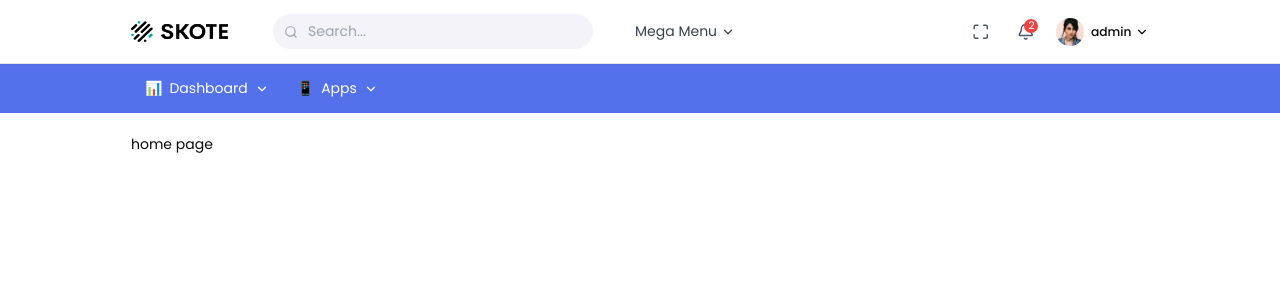
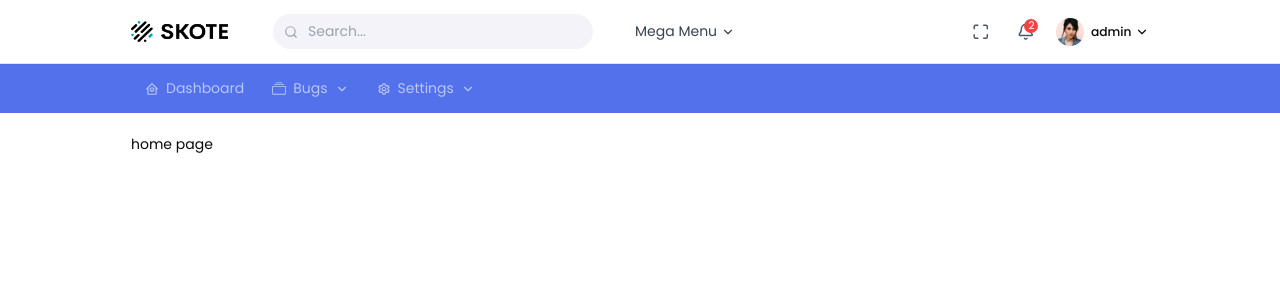
Before and after one commit to PushkarMandark/dashboard, a Next.js app: page / in a window 1280 px wide. Shown: the top 300 px of the page. Built offline with nearby package versions, Linux system fonts and the light colour scheme.

Commit message:
menu fix

```diff
--- a/app/globals.css
+++ b/app/globals.css
@@ -106,3 +106,18 @@
     font-size: 14px; /* This would explicitly set the base font size */
   }
 }
+
+@layer base {
+  /* Remove or comment out the previous button styles */
+
+  /* Add new specific styles for the desktop menu */
+  .desktop-nav-button {
+    color: #fff9; /* Default slightly transparent white */
+    transition: color 0.2s ease-in-out;
+  }
+
+  .desktop-nav-button:hover,
+  .desktop-nav-button[aria-expanded="true"] {
+    color: #ffff; /* Full white on hover/active */
+  }
+}
--- a/components/SubHeader.jsx
+++ b/components/SubHeader.jsx
@@ -2,6 +2,8 @@
 import Link from "next/link";
 import { ChevronDown, ChevronRight } from "lucide-react";
 import { useState } from "react";
+import { BsCollection } from "react-icons/bs";
+import { BiHomeCircle, BiCog } from "react-icons/bi";
 
 export default function SubHeader({ showMobileMenu = false, isMobileView = false }) {
   const [activeMenu, setActiveMenu] = useState(null);
@@ -33,73 +35,100 @@ export default function SubHeader({ showMobileMenu = false, isMobileView = false
     setActiveChildMenu(null);
   };
 
-  // Updated menu structure with child menus
+  // Updated menu structure with URLs
   const menuItems = [
     {
       id: "dashboard",
       label: "Dashboard",
-      icon: "📊",
+      icon: <BiHomeCircle/>,
+      url: "/dashboard", // URL only because no children
+    },
+    {
+      id: "bugs",
+      label: "Bugs",
+      icon: <BsCollection/>,
       items: [
         {
-          label: "Analytics",
+          label: "Projects",
           items: [
             {
-              label: "Overview",
-              children: ["Daily", "Weekly", "Monthly"],
+              label: "Active",
+              items: [
+                {
+                  label: "Critical",
+                  url: "/bugs/projects/active/critical",
                 },
                 {
-              label: "Real-time",
-              children: ["Traffic", "Sales", "Users"],
+                  label: "High",
+                  url: "/bugs/projects/active/high",
                 },
                 {
-              label: "Historical",
-              children: ["Reports", "Exports", "Archives"],
+                  label: "Medium",
+                  url: "/bugs/projects/active/medium",
                 },
               ],
             },
             {
-          label: "E-commerce",
+              label: "Resolved",
+              url: "/bugs/projects/resolved",
+            },
+            {
+              label: "Backlog",
+              url: "/bugs/projects/backlog",
+            },
+          ],
+        },
+        {
+          label: "My Assignments",
+          url: "/bugs/my-assignments",
+        },
+        {
+          label: "Reports",
           items: [
             {
-              label: "Products",
-              children: ["Catalog", "Inventory", "Categories"],
+              label: "Analytics",
+              url: "/bugs/reports/analytics",
             },
             {
-              label: "Sales",
-              children: ["Orders", "Shipments", "Returns"],
+              label: "Statistics",
+              url: "/bugs/reports/statistics",
             },
           ],
         },
       ],
     },
     {
-      id: "apps",
-      label: "Apps",
-      icon: "📱",
+      id: "settings",
+      label: "Settings",
+      icon: <BiCog/>,
       items: [
         {
-          label: "Communication",
+          label: "Project Settings",
           items: [
             {
-              label: "Email",
-              children: ["Inbox", "Sent", "Drafts"],
+              label: "Workflows",
+              url: "/settings/project/workflows",
             },
             {
-              label: "Chat",
-              children: ["Direct", "Groups", "Channels"],
+              label: "Labels",
+              url: "/settings/project/labels",
+            },
+            {
+              label: "Templates",
+              url: "/settings/project/templates",
             },
           ],
         },
         {
-          label: "Project Management",
+          label: "User Management",
           items: [
             {
-              label: "Tasks",
-              children: ["My Tasks", "Team Tasks", "Calendar"],
+              label: "Teams",
+              url: "/settings/users/teams",
             },
             {
-              label: "Kanban",
-              children: ["Boards", "Templates", "Archives"],
+              label: "Permissions",
+              url: "/settings/users/permissions",
             },
           ],
         },
@@ -140,6 +169,141 @@ export default function SubHeader({ showMobileMenu = false, isMobileView = false
   // If it's desktop view, always show
   // const shouldShow = isMobileView ? showMobileMenu : true;
 
+  const renderDesktopMenuItem = (menu) => {
+    const hasChildren = menu.items && menu.items.length > 0;
+
+    const buttonContent = (
+      <>
+        <span>{menu.icon}</span>
+        <span>{menu.label}</span>
+        {hasChildren && <ChevronDown className="h-4 w-4" />}
+      </>
+    );
+
+    return (
+      <div
+        key={menu.id}
+        className="relative group"
+        onMouseEnter={() => hasChildren && handleMenuEnter(menu.id)}
+        onMouseLeave={handleMenuLeave}
+      >
+        {menu.url ? (
+          <Link
+            href={menu.url}
+            className="desktop-nav-button flex items-center gap-2 px-4 py-4 hover:bg-primary-dark"
+            legacyBehavior={false}
+          >
+            {buttonContent}
+          </Link>
+        ) : (
+          <button
+            className="desktop-nav-button flex items-center gap-2 px-4 py-4 hover:bg-primary-dark"
+            aria-expanded={activeMenu === menu.id}
+          >
+            {buttonContent}
+          </button>
+        )}
+
+        {hasChildren && activeMenu === menu.id && (
+          <div className="absolute top-full left-0 w-64 bg-white shadow-lg text-gray-800">
+            {menu.items.map((subMenu) => renderDesktopSubMenuItem(subMenu, menu))}
+          </div>
+        )}
+      </div>
+    );
+  };
+
+  const renderDesktopSubMenuItem = (subMenu, parentMenu) => {
+    const hasChildren = subMenu.items && subMenu.items.length > 0;
+
+    const buttonContent = (
+      <>
+        <span>{subMenu.label}</span>
+        {hasChildren && <ChevronRight className="h-4 w-4" />}
+      </>
+    );
+
+    return (
+      <div
+        key={subMenu.label}
+        className="relative"
+        onMouseEnter={() => hasChildren && handleSubMenuEnter(subMenu.label)}
+      >
+        {subMenu.url ? (
+          <Link
+            href={subMenu.url}
+            className="flex items-center justify-between w-full px-4 py-2 hover:bg-gray-100"
+            legacyBehavior={false}
+          >
+            {buttonContent}
+          </Link>
+        ) : (
+          <button
+            className="flex items-center justify-between w-full px-4 py-2 hover:bg-gray-100"
+          >
+            {buttonContent}
+          </button>
+        )}
+
+        {hasChildren && activeSubMenu === subMenu.label && (
+          <div className="absolute top-0 left-full w-64 bg-white shadow-lg">
+            {subMenu.items.map((childMenu) => renderDesktopChildMenuItem(childMenu, parentMenu, subMenu))}
+          </div>
+        )}
+      </div>
+    );
+  };
+
+  const renderDesktopChildMenuItem = (childMenu ) => {
+    const hasChildren = childMenu.items && childMenu.items.length > 0;
+
+    const buttonContent = (
+      <>
+        <span>{childMenu.label}</span>
+        {hasChildren && <ChevronRight className="h-4 w-4" />}
+      </>
+    );
+
+    return (
+      <div
+        key={childMenu.label}
+        className="relative"
+        onMouseEnter={() => hasChildren && handleChildMenuEnter(childMenu.label)}
+      >
+        {childMenu.url ? (
+          <Link
+            href={childMenu.url}
+            className="flex items-center justify-between w-full px-4 py-2 hover:bg-gray-100"
+            legacyBehavior={false}
+          >
+            {buttonContent}
+          </Link>
+        ) : (
+          <button
+            className="flex items-center justify-between w-full px-4 py-2 hover:bg-gray-100"
+          >
+            {buttonContent}
+          </button>
+        )}
+
+        {hasChildren && activeChildMenu === childMenu.label && (
+          <div className="absolute top-0 left-full w-64 bg-white shadow-lg">
+            {childMenu.items.map((item) => (
+              <Link
+                key={item.label}
+                href={item.url}
+                className="block px-4 py-2 hover:bg-gray-100"
+                legacyBehavior={false}
+              >
+                {item.label}
+              </Link>
+            ))}
+          </div>
+        )}
+      </div>
+    );
+  };
+
   return (
     <div className={`w-full bg-primary text-white ${isMobileView ? "lg:hidden" : ""}`}>
       <div className="container-custom">
@@ -147,68 +311,7 @@ export default function SubHeader({ showMobileMenu = false, isMobileView = false
         {!isMobileView && (
           <nav className="hidden lg:block">
             <div className="flex">
-              {menuItems.map((menu) => (
-                <div
-                  key={menu.id}
-                  className="relative group"
-                  onMouseEnter={() => handleMenuEnter(menu.id)}
-                  onMouseLeave={handleMenuLeave}
-                >
-                  <button className="flex items-center gap-2 px-4 py-4 hover:bg-primary-dark">
-                    <span>{menu.icon}</span>
-                    <span>{menu.label}</span>
-                    <ChevronDown className="h-4 w-4" />
-                  </button>
-
-                  {activeMenu === menu.id && (
-                    <div className="absolute top-full left-0 w-64 bg-white shadow-lg text-gray-800">
-                      {menu.items.map((subMenu) => (
-                        <div
-                          key={subMenu.label}
-                          className="relative"
-                          onMouseEnter={() => handleSubMenuEnter(subMenu.label)}
-                        >
-                          <button className="flex items-center justify-between w-full px-4 py-2 hover:bg-gray-100">
-                            <span>{subMenu.label}</span>
-                            <ChevronRight className="h-4 w-4" />
-                          </button>
-
-                          {activeSubMenu === subMenu.label && (
-                            <div className="absolute top-0 left-full w-64 bg-white shadow-lg">
-                              {subMenu.items.map((childMenu) => (
-                                <div
-                                  key={childMenu.label}
-                                  className="relative"
-                                  onMouseEnter={() => handleChildMenuEnter(childMenu.label)}
-                                >
-                                  <button className="flex items-center justify-between w-full px-4 py-2 hover:bg-gray-100">
-                                    <span>{childMenu.label}</span>
-                                    <ChevronRight className="h-4 w-4" />
-                                  </button>
-
-                                  {activeChildMenu === childMenu.label && (
-                                    <div className="absolute top-0 left-full w-64 bg-white shadow-lg">
-                                      {childMenu.children.map((item) => (
-                                        <Link
-                                          key={item}
-                                          href={`/${menu.id}/${subMenu.label.toLowerCase()}/${childMenu.label.toLowerCase()}/${item.toLowerCase().replace(/\s+/g, "-")}`}
-                                          className="block px-4 py-2 hover:bg-gray-100"
-                                        >
-                                          {item}
-                                        </Link>
-                                      ))}
-                                    </div>
-                                  )}
-                                </div>
-                              ))}
-                            </div>
-                          )}
-                        </div>
-                      ))}
-                    </div>
-                  )}
-                </div>
-              ))}
+              {menuItems.map(renderDesktopMenuItem)}
             </div>
           </nav>
         )}
@@ -219,7 +322,18 @@ export default function SubHeader({ showMobileMenu = false, isMobileView = false
             <div className="border-t border-primary/20">
               {menuItems.map((menu) => (
                 <div key={menu.id} className="border-b border-primary/20">
-                  {/* Level 1 */}
+                  {menu.url && !menu.items?.length ? (
+                    <Link
+                      href={menu.url}
+                      className="flex items-center justify-between w-full px-4 py-3"
+                    >
+                      <span className="flex items-center gap-2">
+                        <span>{menu.icon}</span>
+                        <span>{menu.label}</span>
+                      </span>
+                    </Link>
+                  ) : (
+                    <>
                       <button
                         className="flex items-center justify-between w-full px-4 py-3"
                         onClick={() => handleMobileMenuClick("level1", menu.id)}
@@ -289,6 +403,8 @@ export default function SubHeader({ showMobileMenu = false, isMobileView = false
                           ))}
                         </div>
                       )}
+                    </>
+                  )}
                 </div>
               ))}
             </div>
--- a/package.json
+++ b/package.json
@@ -30,6 +30,7 @@
     "next": "15.3.1",
     "react": "^19.0.0",
     "react-dom": "^19.0.0",
+    "react-icons": "^5.5.0",
     "react-redux": "^9.2.0",
     "tailwind-merge": "^2.0.0"
   },
```
Also changed, not shown: 1 other file (tests, documents, lock files or other folders). Lines whose indentation alone changed are shown as unchanged.
